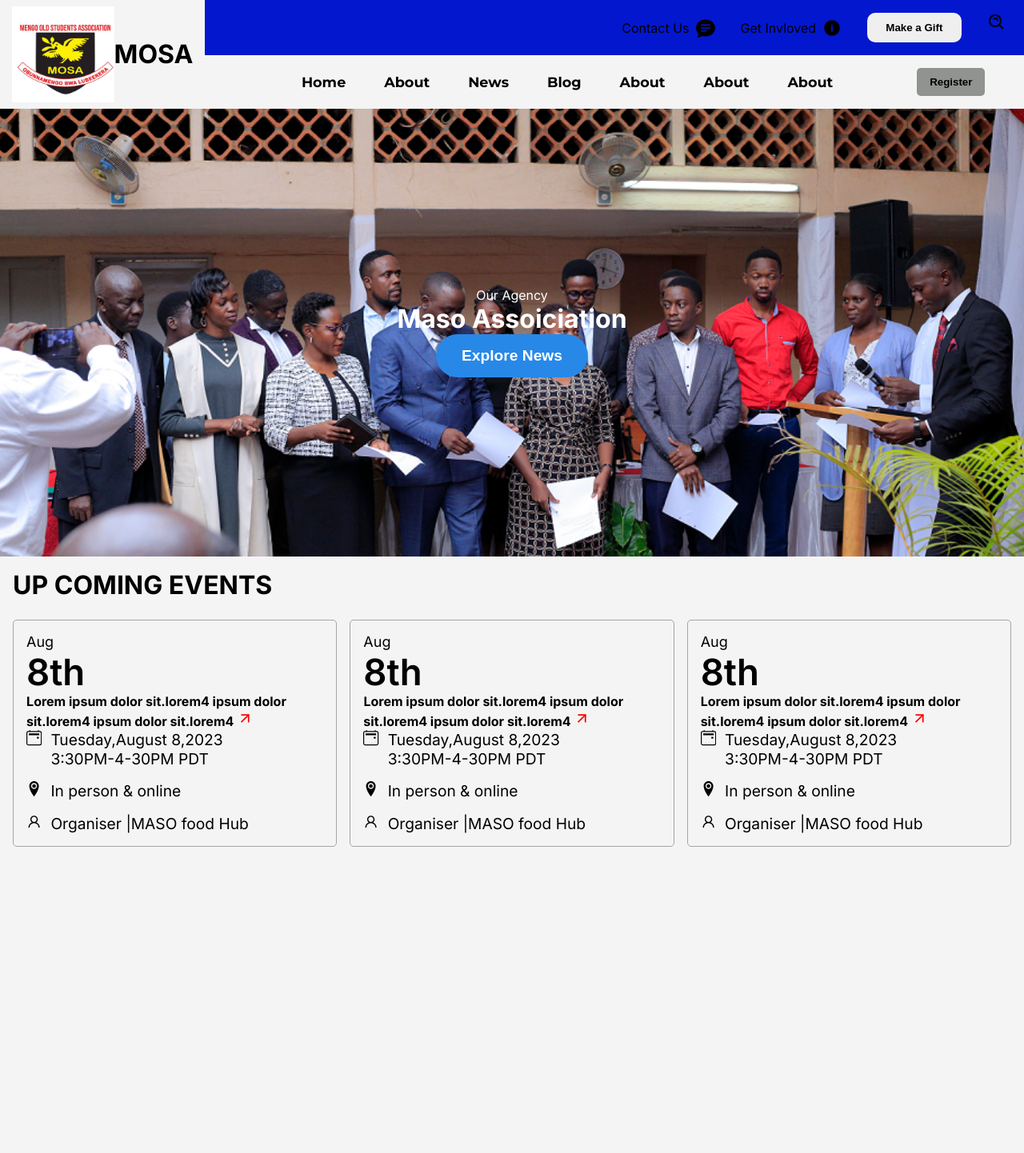
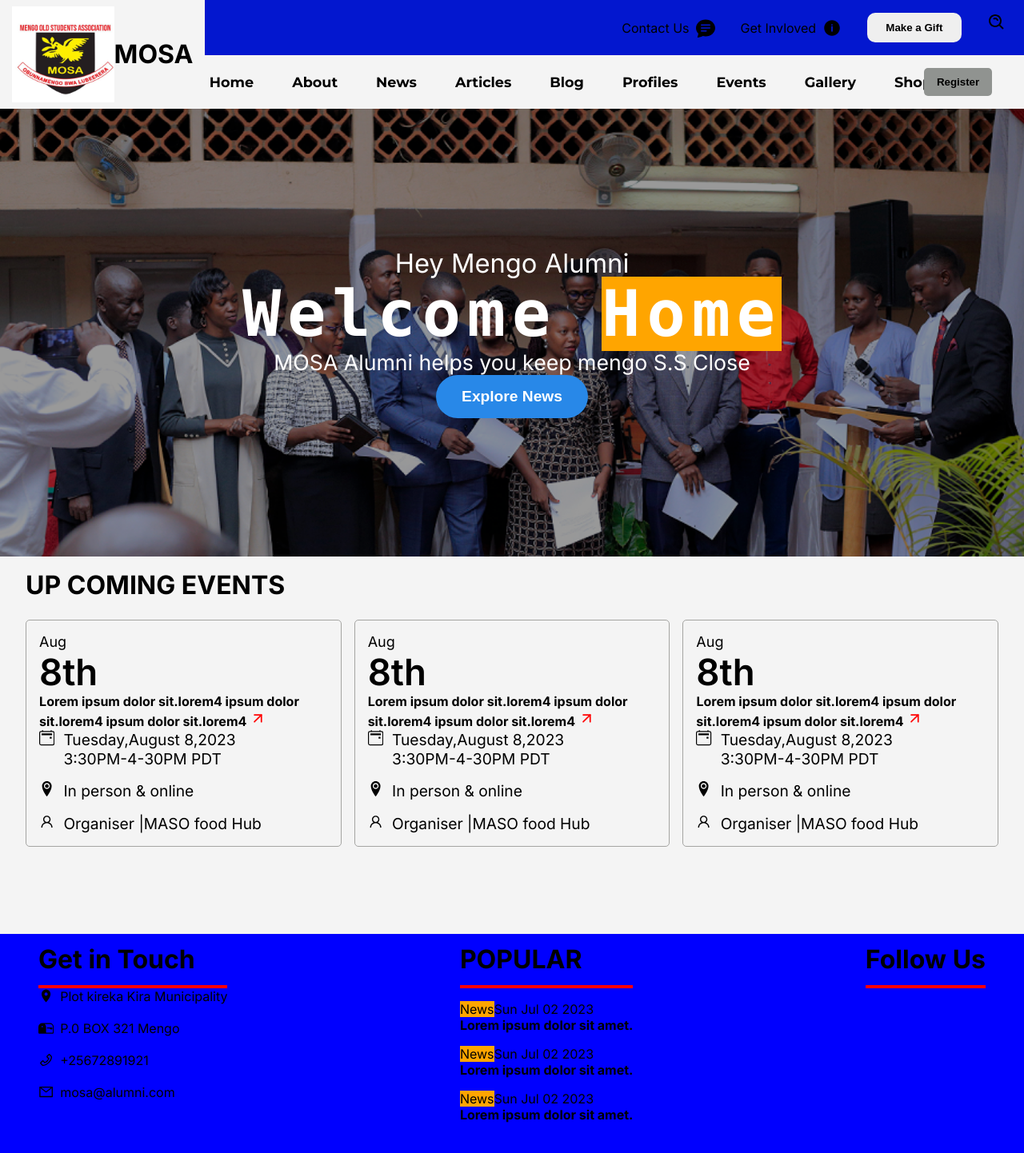
Before and after one commit to iroid2/alumni22, a Next.js app: page / in a window 1280 px wide. Shown: the top 1442 px of the page at 80% size. Before the commit the page ends 1136 px from the top, so only its background shows below. Built offline with nearby package versions, Linux system fonts and the light colour scheme; a web font is replaced by a local one.

Commit message:
added a footer

```diff
--- a/app/globals.scss
+++ b/app/globals.scss
@@ -2,6 +2,7 @@
 @import "./styles/variables";
 @import "./styles/heroSectn";
 @import "./styles/events";
+@import "./styles/footer";
 body {
   width: 100vw;
   min-height: 100vh;
--- a/app/layout.js
+++ b/app/layout.js
@@ -1,6 +1,7 @@
 import Header from "@/components/Header";
 import "./globals.scss";
 import { Inter } from "next/font/google";
+import Footer from "@/components/Footer";
 
 const inter = Inter({ subsets: ["latin"] });
 
@@ -15,6 +16,7 @@ export default function RootLayout({ children }) {
       <body className={inter.className}>
         <Header />
         {children}
+        <Footer />
       </body>
     </html>
   );
--- a/app/styles/_events.scss
+++ b/app/styles/_events.scss
@@ -1,10 +1,10 @@
 .events {
-  padding: 1rem;
+  padding: 2rem;
   width: 100%;
-  padding: 1rem;
-  height: 55vh;
+  padding: 1rem 2rem;
+  height: 59vh;
   @media (max-width: 768px) {
-    // height: auto;
+    height: auto;
   }
   .eventsCards {
     margin-top: 1.5rem;
@@ -18,6 +18,9 @@
       border: 1px solid rgb(165, 165, 162);
       // background-color: rebeccapurple;
       border-radius: 5px;
+      @media (max-width: 768px) {
+        padding: 0.3rem;
+      }
       .month {
         font-size: 18px;
       }
--- /dev/null
+++ b/app/styles/_footer.scss
@@ -0,0 +1,54 @@
+.footer {
+  background-color: blue;
+  width: 100%;
+  height: 40vh;
+  display: flex;
+  justify-content: space-between;
+  padding: 1rem 3rem;
+  @media (max-width: 768px) {
+    flex-direction: column;
+    height: auto;
+  }
+  .leftFooter {
+    h1 {
+      line-height: 2rem;
+      padding-bottom: 1rem;
+      border-bottom: 4px solid red;
+    }
+    .mosa-details {
+      display: flex;
+      flex-direction: column;
+      gap: 1rem;
+      .detail-cat {
+        display: flex;
+        // flex-direction: column;
+        gap: 0.5rem;
+        .icon {
+          font-size: 1.2rem;
+        }
+      }
+    }
+  }
+  .midFooter {
+    h1 {
+      line-height: 2rem;
+      padding-bottom: 1rem;
+      border-bottom: 4px solid red;
+    }
+    .popular-events {
+      .top-popular-sectn {
+        margin-top: 1rem;
+        .news {
+          background-color: orange;
+        }
+      }
+    }
+  }
+  .rightFooter {
+    h1 {
+      line-height: 2rem;
+      padding-bottom: 1rem;
+      border-bottom: 4px solid red;
+    }
+  }
+}
--- a/app/styles/_header.scss
+++ b/app/styles/_header.scss
@@ -10,11 +10,13 @@ $primFont: "Montserrat", sans-serif;
   width: 100vw;
   height: auto;
   z-index: 200;
+  // position: fixed;
+  position: sticky;
   @media (max-width: 768px) {
     height: 70px;
     padding: 0.2rem 0.7rem;
     width: 100%;
-    background-color: red;
+    // background-color: red;
   }
   .leftHeader {
     // background-color: green;
@@ -75,7 +77,15 @@ $primFont: "Montserrat", sans-serif;
         font-weight: 600;
         width: 89%;
         @media (max-width: 768px) {
-          display: none;
+          // display: none;
+          flex-direction: column;
+          background-color: rgb(71, 123, 235);
+          width: 100%;
+          position: absolute;
+          left: 0;
+          top: 4rem;
+          z-index: 430;
+          padding: 1rem;
         }
         a {
           color: black;
--- a/app/styles/_heroSectn.scss
+++ b/app/styles/_heroSectn.scss
@@ -1,10 +1,12 @@
 .heroSection {
   width: 100vw;
   height: 70vh;
-  background: url("/images/hero-bg.png");
+  background: url("/images/hero-bg.png ");
   background-repeat: no-repeat;
   background-size: cover;
   color: white;
+  position: relative;
+  // backdrop-filter: 0.3;
   // position: relative;
   background-attachment: fixed;
   overflow-y: hidden;
@@ -25,19 +27,47 @@
     background-color: black;
     position: absolute;
     left: 0;
+
     bottom: 0;
-    display: none;
+    // display: none;
     top: 0;
     opacity: 0.4;
     @media (max-width: 768px) {
       height: 100%;
-      display: none;
+      // display: none;
     }
   }
   .hero-text {
     text-align: center;
-    z-index: 300;
-
+    z-index: 70;
+    h1 {
+      font-size: 80px;
+      font-weight: 800;
+      line-height: 88px;
+      letter-spacing: 8px;
+      font-family: Consolas;
+      .tello {
+        background-color: orange;
+        padding: -2rem 0.6rem;
+      }
+      @media (max-width: 768px) {
+        font-size: 40px;
+        line-height: 40px;
+        letter-spacing: 4px;
+      }
+    }
+    .subTitle {
+      font-size: 32.7px;
+      @media (max-width: 768px) {
+        font-size: 20px;
+      }
+    }
+    .intro {
+      font-size: 26.7px;
+      @media (max-width: 768px) {
+        font-size: 14px;
+      }
+    }
     button {
       padding: 1rem 2rem;
       border-radius: 2rem;
--- a/app/styles/_variables.scss
+++ b/app/styles/_variables.scss
@@ -1,4 +1,5 @@
 body {
+  position: relative;
   background-color: #f4f4f4;
 }
 .center {
--- a/components/Events.jsx
+++ b/components/Events.jsx
@@ -3,6 +3,7 @@ import { BsCalendar2Event } from "react-icons/bs";
 import { ImLocation2 } from "react-icons/im";
 import { AiOutlineUser } from "react-icons/ai";
 import { FiArrowUpRight } from "react-icons/fi";
+// import { FiArrowUpRight } from "react-icons/fi";
 import Link from "next/link";
 export default function Events() {
   return (
--- /dev/null
+++ b/components/Footer.jsx
@@ -0,0 +1,73 @@
+import React from "react";
+import { MdLocationOn } from "react-icons/md";
+import { BsMailbox2 } from "react-icons/bs";
+import { AiOutlinePhone, AiOutlineMail } from "react-icons/ai";
+export default function Footer() {
+  return (
+    <div className="footer">
+      <div className="leftFooter">
+        <h1>Get in Touch</h1>
+        <div className="mosa-details">
+          <div className="location df detail-cat">
+            <div className="icon">
+              <MdLocationOn />
+            </div>
+            <div className="details">Plot kireka Kira Municipality</div>
+          </div>
+          <div className="location df detail-cat">
+            <div className="icon">
+              <BsMailbox2 />
+            </div>
+            <div className="details">P.0 BOX 321 Mengo</div>
+          </div>
+          <div className="location df detail-cat">
+            <div className="icon">
+              <AiOutlinePhone />
+            </div>
+            <div className="details">+25672891921</div>
+          </div>
+          <div className="location df detail-cat">
+            <div className="icon">
+              <AiOutlineMail />
+            </div>
+            <div className="details">mosa@alumni.com</div>
+          </div>
+        </div>
+      </div>
+      <div className="midFooter">
+        <h1>POPULAR</h1>
+        <div className="popular-events">
+          <div className="top-popular-sectn df">
+            <p className="news">News</p>
+            <p className="date">Sun Jul 02 2023</p>
+          </div>
+          <div className="bottm-popular-sectn">
+            <h4>Lorem ipsum dolor sit amet.</h4>
+          </div>
+        </div>
+        <div className="popular-events">
+          <div className="top-popular-sectn df">
+            <p className="news">News</p>
+            <p className="date">Sun Jul 02 2023</p>
+          </div>
+          <div className="bottm-popular-sectn">
+            <h4>Lorem ipsum dolor sit amet.</h4>
+          </div>
+        </div>
+        <div className="popular-events">
+          <div className="top-popular-sectn df">
+            <p className="news">News</p>
+            <p className="date">Sun Jul 02 2023</p>
+          </div>
+          <div className="bottm-popular-sectn">
+            <h4>Lorem ipsum dolor sit amet.</h4>
+          </div>
+        </div>
+      </div>
+      <div className="midFooter">
+        <h1>Follow Us</h1>
+        <div className="socials"></div>
+      </div>
+    </div>
+  );
+}
--- a/components/Header.jsx
+++ b/components/Header.jsx
@@ -37,10 +37,12 @@ export default function Header() {
             <Link href={"#"}>Home</Link>
             <Link href={"#"}>About</Link>
             <Link href={"#"}>News</Link>
+            <Link href={"#"}>Articles</Link>
             <Link href={"#"}>Blog</Link>
-            <Link href={"#"}>About</Link>
-            <Link href={"#"}>About</Link>
-            <Link href={"#"}>About</Link>
+            <Link href={"#"}>Profiles</Link>
+            <Link href={"#"}>Events</Link>
+            <Link href={"#"}>Gallery</Link>
+            <Link href={"#"}>Shop</Link>
           </div>
           <div className="ctaBtn">
             <button>Register</button>
--- a/components/HeroSectn.jsx
+++ b/components/HeroSectn.jsx
@@ -6,8 +6,11 @@ export default function HeroSectn() {
     <div className="heroSection center fl-column">
       <div className="overally"></div>
       <div className="hero-text">
-        <div className="subTitle">Our Agency</div>
-        <h1 className="title">Maso Assoiciation</h1>
+        <div className="subTitle">Hey Mengo Alumni</div>
+        <h1 className="title">
+          Welcome <span className="tello">Home</span>{" "}
+        </h1>
+        <p className="intro">MOSA Alumni helps you keep mengo S.S Close</p>
         <Button title={"Explore News"} />
       </div>
     </div>
--- a/package.json
+++ b/package.json
@@ -12,6 +12,7 @@
     "next": "13.4.12",
     "react": "18.2.0",
     "react-dom": "18.2.0",
+    "react-icons": "^4.10.1",
     "sass": "^1.64.2"
   }
 }
```
Also changed, not shown: 1 other file (tests, documents, lock files or other folders).
